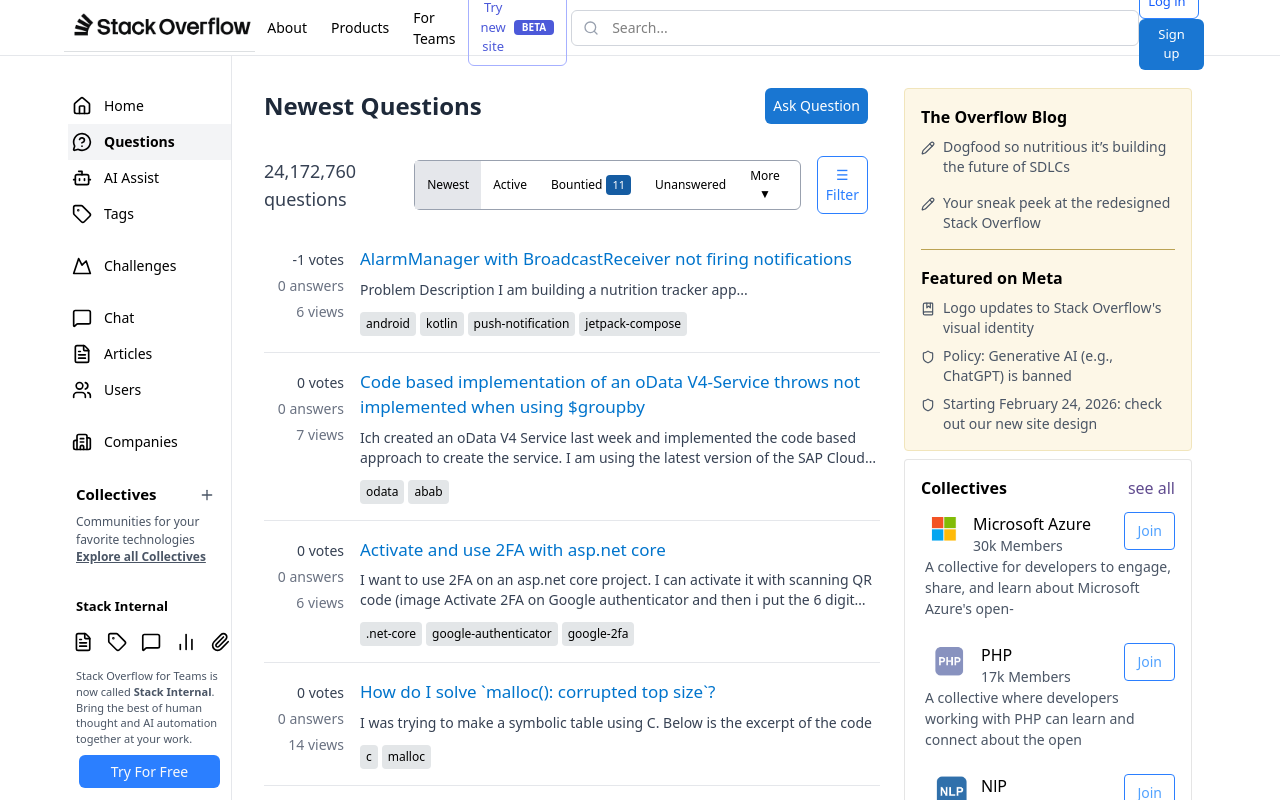
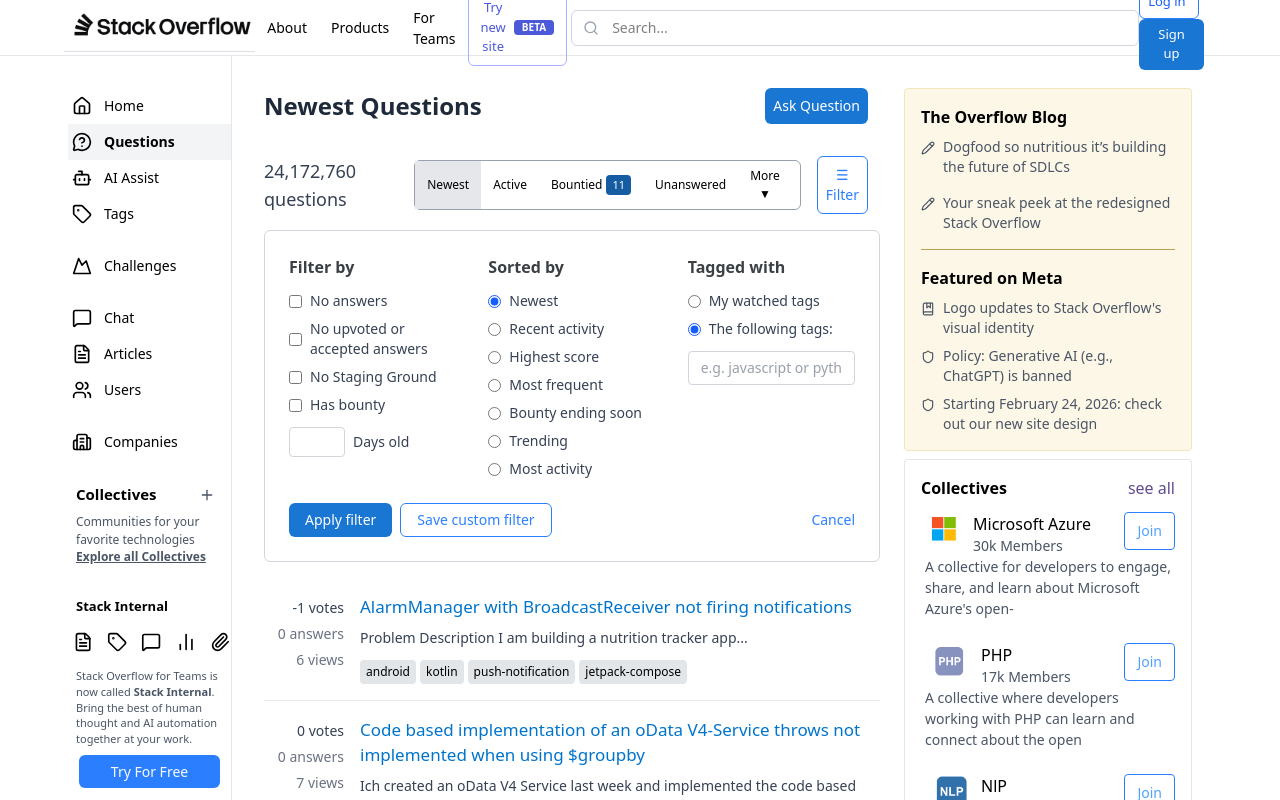
Before and after one commit to Ahmedhassan26444/stackover-Flow-Clone-, a React (Vite) app: page / in a window 1280 px wide. Both pictures are taken after a click on the button "☰ Filter". Shown: the top 800 px of the page. Built offline with nearby package versions, Linux system fonts and the light colour scheme.

Commit message:
create a drop down of filter in newest question.jsx

```diff
--- a/src/Components/NewestQuestion.jsx
+++ b/src/Components/NewestQuestion.jsx
@@ -14,9 +14,9 @@
 const NewestQuestion = () => {
   const [activeSection, setActiveSection] = useState("newest");
   const [open, setOpen] = useState(false);
+  const [filterOpen, setFilterOpen] = useState(false);
   const ref = useRef(null);
 
-  // ✅ only change here
   const questions = data[activeSection];
 
   useEffect(() => {
@@ -29,81 +29,33 @@
 
   return (
     <div className="mb-4 mt-8">
-      {/* Row 1 */}
       <div className="flex items-center justify-between mb-8">
-        <h1 className="text-2xl font-semibold text-gray-800">
-          Newest Questions
-        </h1>
-        <button
-          className="bg-[#1976D2] text-white rounded-md
-         px-2 py-2 mr-3 text-sm hover:bg-[#1565C0]"
-        >
+        <h1 className="text-2xl font-semibold text-gray-800">Newest Questions</h1>
+        <button className="bg-[#1976D2] text-white rounded-md px-2 py-2 mr-3 text-sm hover:bg-[#1565C0]">
           Ask Question
         </button>
       </div>
 
-      {/* Row 2 */}
       <div className="flex items-center justify-between pb-4">
         <p className="text-gray-700 text-lg">24,172,760 questions</p>
-
         <div className="flex items-center gap-2 mr-3">
           <div className="flex border border-gray-400 rounded-md overflow-visible text-[12px]">
-
-            <button
-              onClick={() => setActiveSection("newest")}
-              className={`px-3 py-1.5 ${activeSection === "newest" ? "bg-gray-200 font-medium" : ""}`}
-            >
-              Newest
+            <button onClick={() => setActiveSection("newest")} className={`px-3 py-1.5 ${activeSection === "newest" ? "bg-gray-200 font-medium" : ""}`}>Newest</button>
+            <button onClick={() => setActiveSection("active")} className={`px-3 py-1.5 ${activeSection === "active" ? "bg-gray-200 font-medium" : ""}`}>Active</button>
+            <button onClick={() => setActiveSection("bountied")} className={`px-3 py-1.5 flex items-center ${activeSection === "bountied" ? "bg-gray-200 font-medium" : ""}`}>
+              <span className="mr-1">Bountied</span>
+              <span className="bg-[#155CA2] text-white text-[11px] px-1.5 py-0.5 rounded">11</span>
             </button>
-
-            <button
-              onClick={() => setActiveSection("active")}
-              className={`px-3 py-1.5 ${activeSection === "active" ? "bg-gray-200 font-medium" : ""}`}
-            >
-              Active
-            </button>
-
-            <button
-              onClick={() => setActiveSection("bountied")}
-              className={`px-3 py-1.5 flex items-center ${activeSection === "bountied" ? "bg-gray-200 font-medium" : ""}`}
-            >
-              <span className="mr-1">Bountied</span>
-              <span
-                className="bg-[#155CA2] text-white text-[11px]
-               px-1.5 py-0.5 rounded"
-              >
-                11
-              </span>
-            </button>
-
-            <button
-              onClick={() => setActiveSection("unanswered")}
-              className={`px-3 py-1.5 ${activeSection === "unanswered" ? "bg-gray-200 font-medium" : ""}`}
-            >
-              Unanswered
-            </button>
-
-            {/* More Dropdown */}
+            <button onClick={() => setActiveSection("unanswered")} className={`px-3 py-1.5 ${activeSection === "unanswered" ? "bg-gray-200 font-medium" : ""}`}>Unanswered</button>
             <div className="relative" ref={ref}>
-              <button
-                onClick={() => setOpen((o) => !o)}
-                className="px-3 py-1.5 pr-5"
-              >
-                More ▼
-              </button>
-
+              <button onClick={() => setOpen((o) => !o)} className="px-3 py-1.5 pr-5">More ▼</button>
               {open && (
                 <div className="absolute left-0 mt-1 w-52 bg-white border border-gray-200 rounded shadow-lg z-50">
                   {options.map((opt, i) =>
                     opt === null ? (
                       <div key={i} className="border-t border-gray-100 my-0.5" />
                     ) : (
-                      <div
-                        key={opt.label}
-                        className={`px-4 py-2 text-sm hover:bg-gray-100 cursor-pointer ${
-                          opt.dim ? "text-gray-400" : "text-gray-700"
-                        }`}
-                      >
+                      <div key={opt.label} className={`px-4 py-2 text-sm hover:bg-gray-100 cursor-pointer ${opt.dim ? "text-gray-400" : "text-gray-700"}`}>
                         {opt.label}
                       </div>
                     )
@@ -111,50 +63,73 @@
                 </div>
               )}
             </div>
-
           </div>
-
-          <button
-            className="border border-blue-500 text-blue-500 px-2
-          py-2 ml-2 rounded-md hover:bg-blue-50 flex items-center gap-1 text-sm"
-          >
+          <button onClick={() => setFilterOpen((o) => !o)} className="border border-blue-500 text-blue-500 px-2 py-2 ml-2 rounded-md hover:bg-blue-50 flex items-center gap-1 text-sm">
             ☰ Filter
           </button>
         </div>
       </div>
 
-      {/* Questions Render */}
-      {questions.map((question) => (
-        <div
-          key={question.id}
-          className="flex flex-row gap-4 border-b border-gray-200 py-4 font-sans"
-        >
+      {filterOpen && (
+        <div className="border border-gray-300 rounded-md p-6 mb-4 bg-white">
+          <div className="grid grid-cols-3 gap-8">
+            <div>
+              <h3 className="text-[#3b4045] font-semibold mb-3">Filter by</h3>
+              <div className="flex flex-col gap-2 text-sm text-gray-700">
+                <label className="flex items-center gap-2"><input type="checkbox" className="accent-blue-600" /> No answers</label>
+                <label className="flex items-center gap-2"><input type="checkbox" className="accent-blue-600" /> No upvoted or accepted answers</label>
+                <label className="flex items-center gap-2"><input type="checkbox" className="accent-blue-600" /> No Staging Ground</label>
+                <label className="flex items-center gap-2"><input type="checkbox" className="accent-blue-600" /> Has bounty</label>
+                <div className="flex items-center gap-2 mt-1">
+                  <input type="text" className="border border-gray-300 rounded w-14 px-2 py-1 text-sm" />
+                  <span>Days old</span>
+                </div>
+              </div>
+            </div>
+            <div>
+              <h3 className="text-[#3b4045] font-semibold mb-3">Sorted by</h3>
+              <div className="flex flex-col gap-2 text-sm text-gray-700">
+                <label className="flex items-center gap-2"><input type="radio" name="sortedBy" defaultChecked className="accent-blue-600" /> Newest</label>
+                <label className="flex items-center gap-2"><input type="radio" name="sortedBy" className="accent-blue-600" /> Recent activity</label>
+                <label className="flex items-center gap-2"><input type="radio" name="sortedBy" className="accent-blue-600" /> Highest score</label>
+                <label className="flex items-center gap-2"><input type="radio" name="sortedBy" className="accent-blue-600" /> Most frequent</label>
+                <label className="flex items-center gap-2"><input type="radio" name="sortedBy" className="accent-blue-600" /> Bounty ending soon</label>
+                <label className="flex items-center gap-2"><input type="radio" name="sortedBy" className="accent-blue-600" /> Trending</label>
+                <label className="flex items-center gap-2"><input type="radio" name="sortedBy" className="accent-blue-600" /> Most activity</label>
+              </div>
+            </div>
+            <div>
+              <h3 className="text-[#3b4045] font-semibold mb-3">Tagged with</h3>
+              <div className="flex flex-col gap-2 text-sm text-gray-700">
+                <label className="flex items-center gap-2"><input type="radio" name="taggedWith" className="accent-blue-600" /> My watched tags</label>
+                <label className="flex items-center gap-2"><input type="radio" name="taggedWith" defaultChecked className="accent-blue-600" /> The following tags:</label>
+                <input type="text" placeholder="e.g. javascript or python" className="border border-gray-300 rounded px-3 py-1.5 text-sm mt-1 w-full" />
+              </div>
+            </div>
+          </div>
+          <div className="flex items-center justify-between mt-6">
+            <div className="flex gap-2">
+              <button className="bg-[#1976D2] text-white px-4 py-1.5 rounded-md text-sm hover:bg-[#1565C0]">Apply filter</button>
+              <button className="border border-blue-500 text-blue-500 px-4 py-1.5 rounded-md text-sm hover:bg-blue-50">Save custom filter</button>
+            </div>
+            <button onClick={() => setFilterOpen(false)} className="text-blue-500 text-sm hover:text-blue-700 cursor-pointer">Cancel</button>
+          </div>
+        </div>
+      )}
+
+      {questions?.map((question) => (
+        <div key={question.id} className="flex flex-row gap-4 border-b border-gray-200 py-4 font-sans">
           <div className="flex flex-col items-end w-20 shrink-0 gap-1.5 pt-1">
             <p className="text-gray-700 text-sm">{question.votes} votes</p>
             <p className="text-gray-500 text-sm">{question.answers} answers</p>
             <p className="text-gray-500 text-sm">{question.views} views</p>
           </div>
-
           <div className="flex flex-col gap-2 flex-1">
-            <a
-              href="#"
-              className="text-[#0074cc] hover:text-[#0095ff] text-[17px]"
-            >
-              {question.title}
-            </a>
-
-            <p className="text-sm text-gray-700 line-clamp-2">
-              {question.description}
-            </p>
-
+            <a href="#" className="text-[#0074cc] hover:text-[#0095ff] text-[17px]">{question.title}</a>
+            <p className="text-sm text-gray-700 line-clamp-2">{question.description}</p>
             <div className="flex flex-row gap-1 mt-1 flex-wrap">
               {question.tags.map((tag, index) => (
-                <span
-                  key={index}
-                  className="px-1.5 py-1 bg-[#e3e6e8] text-black text-xs rounded font-medium hover:bg-[#d6d9dc] cursor-pointer"
-                >
-                  {tag}
-                </span>
+                <span key={index} className="px-1.5 py-1 bg-[#e3e6e8] text-black text-xs rounded font-medium hover:bg-[#d6d9dc] cursor-pointer">{tag}</span>
               ))}
             </div>
           </div>
```
